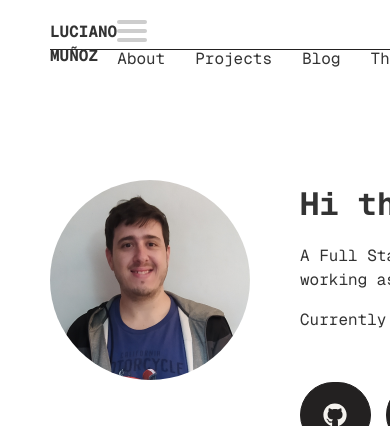
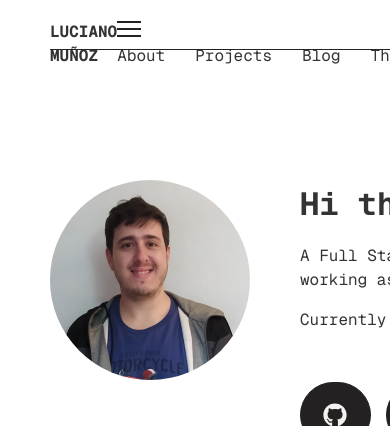
Before and after one commit to luciano-im/portfolio, a Django app: page / in a window 390 px wide; the page is wider, and only the part inside the window is pictured. Shown: the top 426 px of that part. Run offline with Django 5.2, Linux system fonts and the light colour scheme; data that the repository does not hold is empty; parts of the project's set-up code (start-up, migrations or seed data) failed here and were passed over; some libraries are stand-ins or nearby versions.

Commit message:
📱 Fix weird behavior in hamburger menu

```diff
--- a/static/css/styles.css
+++ b/static/css/styles.css
@@ -365,16 +365,24 @@ h3 {
   display: none;
 }
 
+#main-nav #nav-toggle-btn {
+  cursor: pointer;
+  display: inline-block;
+  width: 24px;
+}
+
 #main-nav #nav-toggle-btn span {
-  background: #cdcdcd;
-  border-radius: 3px;
+  background: var(--accent-background-color);
   display: block;
-  height: 4px;
+  height: 2px;
+  position: relative;
+  transition: transform 0.5s cubic-bezier(0.77,0.2,0.05,1.0), background 0.5s cubic-bezier(0.77,0.2,0.05,1.0), opacity 0.55s ease, margin 0.5s ease;
+  width: 24px;
+  z-index: 1;
+}
+
+#main-nav #nav-toggle-btn span:not(:last-child) {
   margin-bottom: 5px;
-  position: relative;
-  transition: transform 0.5s cubic-bezier(0.77,0.2,0.05,1.0), background 0.5s cubic-bezier(0.77,0.2,0.05,1.0), opacity 0.55s ease;
-  width: 30px;
-  z-index: 1;
 }
 
 #main-nav #nav-toggle-btn span:first-child {
@@ -386,9 +394,8 @@ h3 {
 }
 
 #main-nav #nav-toggle:checked ~ #nav-toggle-btn span {
-  background: #232323;
-  opacity: 1;
-  transform: rotate(42deg);
+  background: var(--accent-background-color);
+  transform: rotate(45deg);
 }
 
 #main-nav #nav-toggle:checked ~ #nav-toggle-btn span:nth-child(2) {
@@ -397,7 +404,8 @@ h3 {
 }
 
 #main-nav #nav-toggle:checked ~ #nav-toggle-btn span:nth-child(3) {
-  transform: rotate(-42deg);
+  transform: rotate(-45deg);
+  margin-top: 7px;
 }
 
 /* INTRO STYLES */
```
